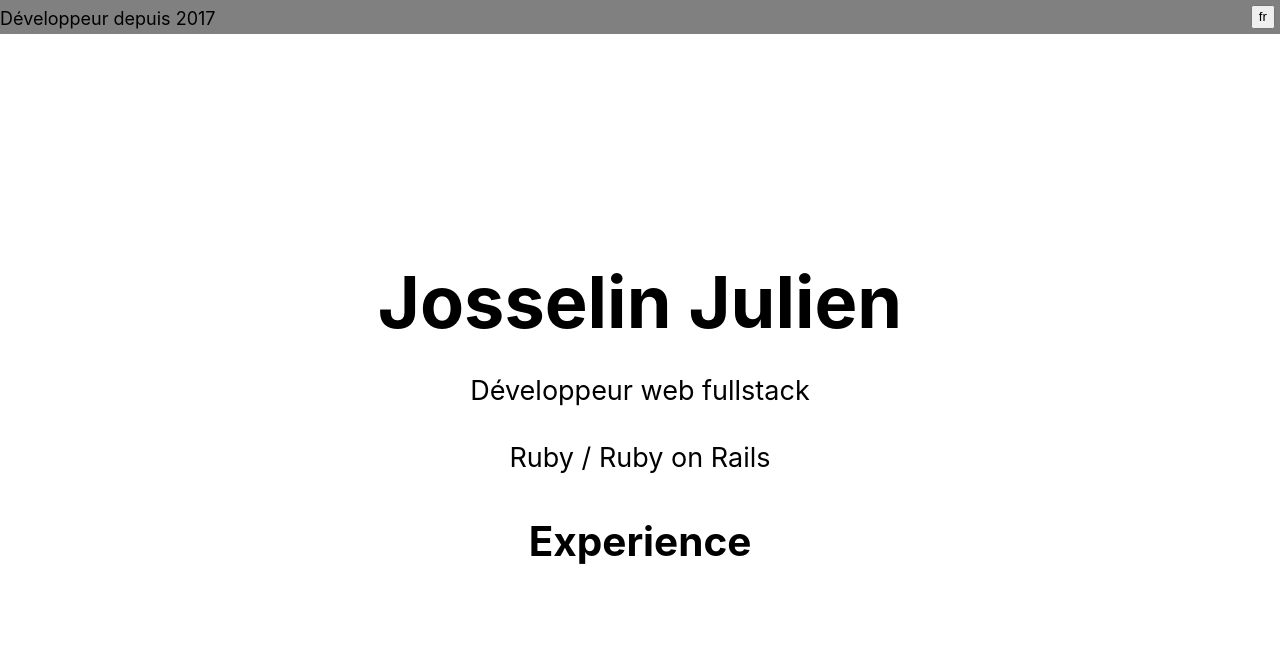
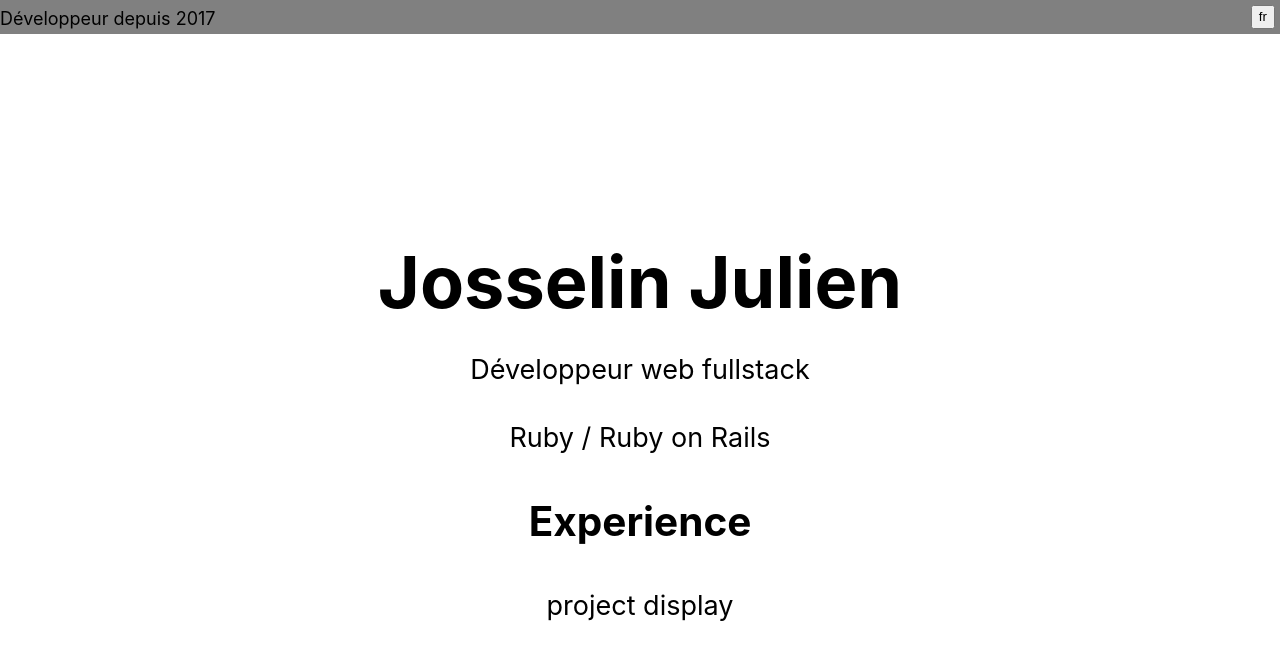
Before and after one commit to OnyJ/Portfolio, a Next.js app: page / in a window 1280 px wide. Shown: the top 660 px of the page. Built offline with nearby package versions, Linux system fonts and the light colour scheme.

Commit message:
projects: add ProjectDisplay component in ProjectsList

```diff
--- /dev/null
+++ b/components/ProjectDisplay.js
@@ -0,0 +1,7 @@
+export default function ProjectDisplay({ data }) {
+  return (
+    <div>
+      <div>project display</div>
+    </div>
+  );
+}
--- a/components/ProjectsList.js
+++ b/components/ProjectsList.js
@@ -1,4 +1,5 @@
 import { useTextContext } from "components/TextContext";
+import ProjectDisplay from "components/ProjectDisplay";
 
 export default function ProjectsList() {
   const textProps = useTextContext();
@@ -7,6 +8,9 @@ export default function ProjectsList() {
   return (
     <div>
       <h2>{text.projects_title}</h2>
+      <div>
+        <ProjectDisplay />
+      </div>
     </div>
   );
 }
```
